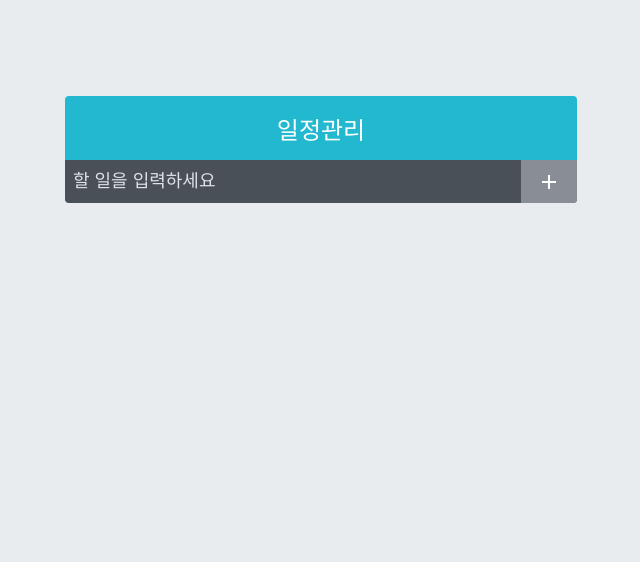
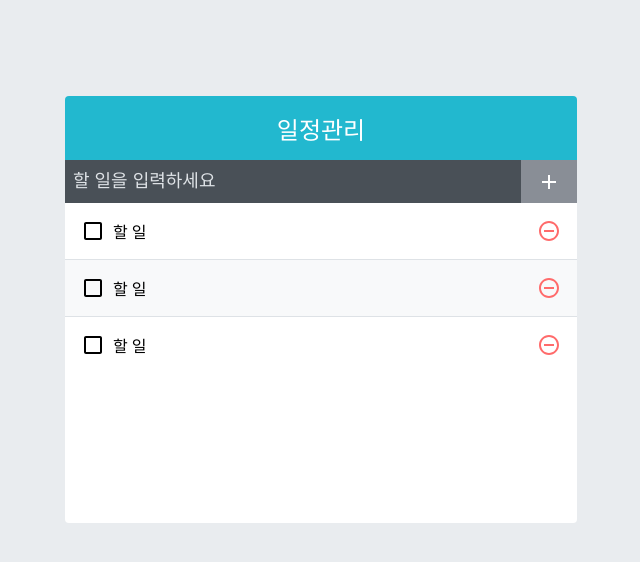
Before and after one commit to happyjy/toyProj-todo-app, a React (Create React App) app: page / in a window 1280 px wide. Shown: the top 562 px of the page, without its empty margins (319-959 px from the left). Built offline with nearby package versions, Linux system fonts and the light colour scheme.

Commit message:
TodoList, TodoListTiem 완성

```diff
--- a/src/App.js
+++ b/src/App.js
@@ -2,11 +2,13 @@
 import './App.css';
 import TodoTemplate from './components/TodoTemplate';
 import TodoInsert from './components/TodoInsert';
+import TodoList from './components/TodoList';
 
 function App() {
   return (
     <TodoTemplate>
-      <TodoInsert></TodoInsert>
+      <TodoInsert />
+      <TodoList />
     </TodoTemplate>
   );
 }
--- /dev/null
+++ b/src/components/TodoList.js
@@ -0,0 +1,15 @@
+import React from 'react';
+import TodoListItem from './TodoListItem';
+import './TodoList.scss';
+
+const TodoList = () => {
+  return (
+    <div className="TodoList">
+      <TodoListItem />
+      <TodoListItem />
+      <TodoListItem />
+    </div>
+  );
+};
+
+export default TodoList;
--- /dev/null
+++ b/src/components/TodoList.scss
@@ -0,0 +1,6 @@
+.TodoList {
+  min-height: 320px;
+  max-height: 513px;
+  //선택된 돔보다 더 많은 내용이 생기면 y축을 어떻게 해줄지 설정(scroll, overflow, hidden)
+  overflow-y: auto; //scroll
+}
--- /dev/null
+++ b/src/components/TodoListItem.js
@@ -0,0 +1,23 @@
+import React from 'react';
+import {
+  MdCheckBoxOutlineBlank,
+  MdCheckBox,
+  MdRemoveCircleOutline,
+} from 'react-icons/md';
+import './TodoListItem.scss';
+
+const TodoListItem = () => {
+  return (
+    <div className="TodoListItem">
+      <div className="checkbox">
+        <MdCheckBoxOutlineBlank />
+        <div className="text">할 일</div>
+      </div>
+      <div className="remove">
+        <MdRemoveCircleOutline />
+      </div>
+    </div>
+  );
+};
+
+export default TodoListItem;
--- /dev/null
+++ b/src/components/TodoListItem.scss
@@ -0,0 +1,49 @@
+.TodoListItem {
+  padding: 1rem;
+  display: flex;
+  align-items: center; //수직 중앙정렬
+  //짝수 번째 dom에만 색을 넣는다.
+  &:nth-child(even) {
+    background: #f8f9fa;
+  }
+  .checkbox {
+    cursor: pointer;
+    flex: 1; // 가로영역 모두 차지하기
+    display: flex;
+    align-items: center;
+    svg {
+      //아이콘
+      font-size: 1.5rem;
+    }
+    .text {
+      margin-left: 0.5rem;
+      flex: 1; // 가로영역 모두 차지하기
+    }
+    &.checked {
+      svg {
+        color: #22b8cf;
+      }
+      .text {
+        color: #adb5bd;
+        //?
+        text-decoration: line-through;
+      }
+    }
+  }
+
+  .remove {
+    display: flex;
+    align-items: center;
+    font-size: 1.5rem;
+    color: #ff6b6b;
+    &:hover {
+      color: #ff8787;
+    }
+  }
+
+  //엘리먼트 사이사이에 테두리를 넣어줌
+  & + & {
+    border-top: 1px solid #dee2e6;
+    // border-top: 1px solid red;
+  }
+}
```
Also changed, not shown: 1 other file (tests, documents, lock files or other folders).
